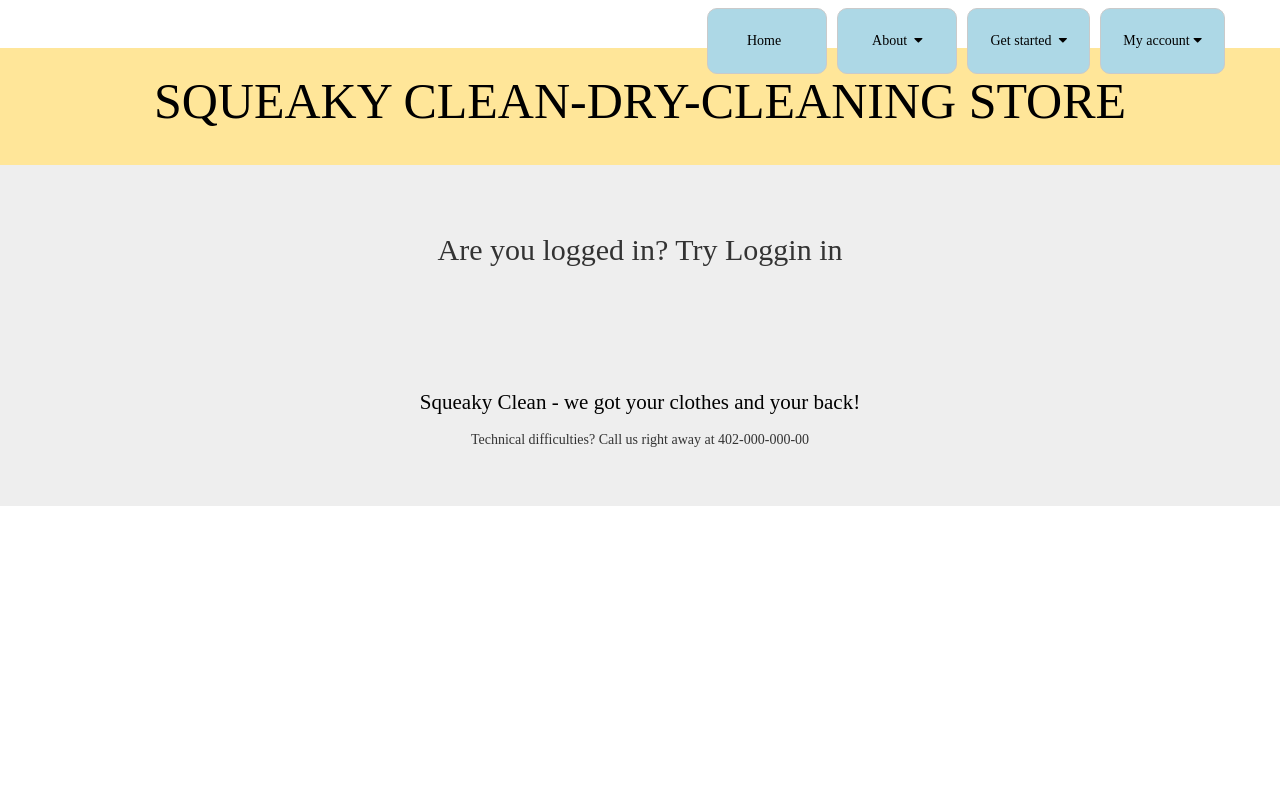
After one commit to Ninorr/Group-6-Semester-Project, a Django app: page /home in a window 1280 px wide. The commit adds this page. Run offline with Django 4.2, Linux system fonts and the light colour scheme; some libraries are stand-ins or nearby versions; some web fonts are replaced.

Commit message:
SQKY CLN || Add Home page for user || Neha Koduru

```diff
--- a/assets/catalog/urls.py
+++ b/assets/catalog/urls.py
@@ -13,5 +13,6 @@ urlpatterns = [
     path('aboutus/contactus',views.contactus, name='contactus'),
     path('aboutus/whoweare',views.whoweare, name='whoweare'),
     path('accounts/', include('django.contrib.auth.urls')),
-    path("accounts/signup/", views.signup, name="signup"),
+    path('accounts/signup/', views.signup, name="signup"),
+    path('home', views.home, name="home"),
 ]
--- a/assets/catalog/views.py
+++ b/assets/catalog/views.py
@@ -3,7 +3,7 @@ from django.contrib.auth import authenticate, login as auth_login,logout
 from django.contrib.auth.models import User
 from django.shortcuts import render, redirect
 from django.contrib.auth.mixins import LoginRequiredMixin
-
+from django.contrib.auth.decorators import login_required
 
 
 def index(request):
@@ -16,6 +16,7 @@ def services(request):
 
 def contactus(request):
     return render(request, 'contact.html', )
+
 
 def whoweare(request):
     return render(request, 'whoweare.html', )
@@ -36,3 +37,7 @@ def signup(request):
         return render(request,'registration/login.html')
 
     return render(request,'registration/signup.html')
+
+
+def home(request):
+    return render(request,'registration/home.html')
--- /dev/null
+++ b/assets/templates/registration/home.html
@@ -0,0 +1,68 @@
+{% extends "base.html" %}
+{% block content %}
+
+
+<head>
+  <title>User Account</title>
+  <meta charset="utf-8">
+  <meta name="viewport" content="width=device-width, initial-scale=1">
+  <link rel="stylesheet" href="https://maxcdn.bootstrapcdn.com/bootstrap/3.4.1/css/bootstrap.min.css">
+  <script src="https://ajax.googleapis.com/ajax/libs/jquery/3.6.4/jquery.min.js"></script>
+  <script src="https://maxcdn.bootstrapcdn.com/bootstrap/3.4.1/js/bootstrap.min.js"></script>
+</head>
+
+<body>
+{% if request.user.is_authenticated %}
+    <div class="jumbotron text-center" style="margin-bottom:0">
+      <h1>Welcome to your account!</h1>
+      <p>Here,you can navigate to different services that we offer!</p>
+    </div>
+
+
+    <div class="container">
+      <div class="row">
+        <div class="col-sm-4">
+            {% csrf_token %}
+          <h3>Start my order</h3>
+          <h5>Want to start your order? You are at the right place! Click the link below to start your order now!</h5>
+          <h5>Let us take care of the stains and cleaning!</h5>
+          <h3>Navigate right now</h3>
+          <ul class="nav nav-pills nav-stacked">
+            <li class="active"><a href="#">Start my order</a></li>
+            <li><a href="#">View my order histroy</a></li>
+            <li><a href="#">Manage my account</a></li>
+          </ul>
+          <hr class="hidden-sm hidden-md hidden-lg">
+        </div>
+        <div class="col-sm-8">
+          <h3>Order history</h3>
+          <h5>Want to view your order histroy? </h5>
+          <h5>Find the link below and view previous orders along with status updates</h5>
+          <br>
+          <h3>Manage my account</h3>
+          <h5>Please update personal and delivery information regularly</h5>
+          <h5> We strive to provide our customers with high quality service - keep us updated on your information for us to achive our goal</h5>
+          <h5>Find the link to update your information or to view account settings</h5>
+        </div>
+      </div>
+    </div>
+
+    <div class="jumbotron text-center" style="margin-bottom:0">
+      <p>Squeaky Clean - we got your clothes and your back!</p>
+      <h5> Technical difficulties? Call us right away at 402-000-000-00</h5>
+    </div>
+
+</body>
+{% else %}
+    <div class="jumbotron text-center" style="margin-bottom:0">
+        <h2> Are you logged in? Try Loggin in</h2>
+    </div>
+
+    <div class="jumbotron text-center" style="margin-bottom:0">
+
+        <p></p>
+        <p>Squeaky Clean - we got your clothes and your back!</p>
+        <h5> Technical difficulties? Call us right away at 402-000-000-00</h5>
+    </div>
+{% endif %}
+{% endblock %}
```
Also changed, not shown: assets/catalog/templates/index.html (+9 -1 lines).
